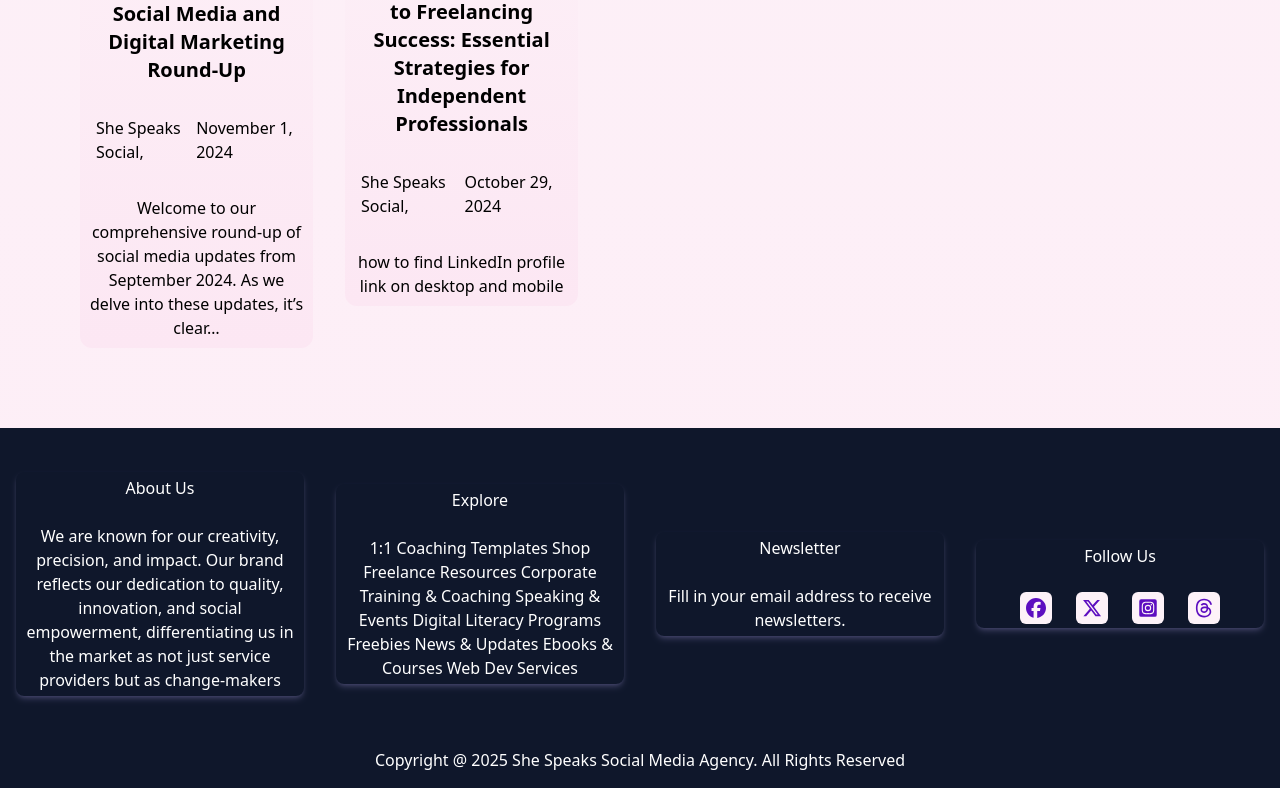
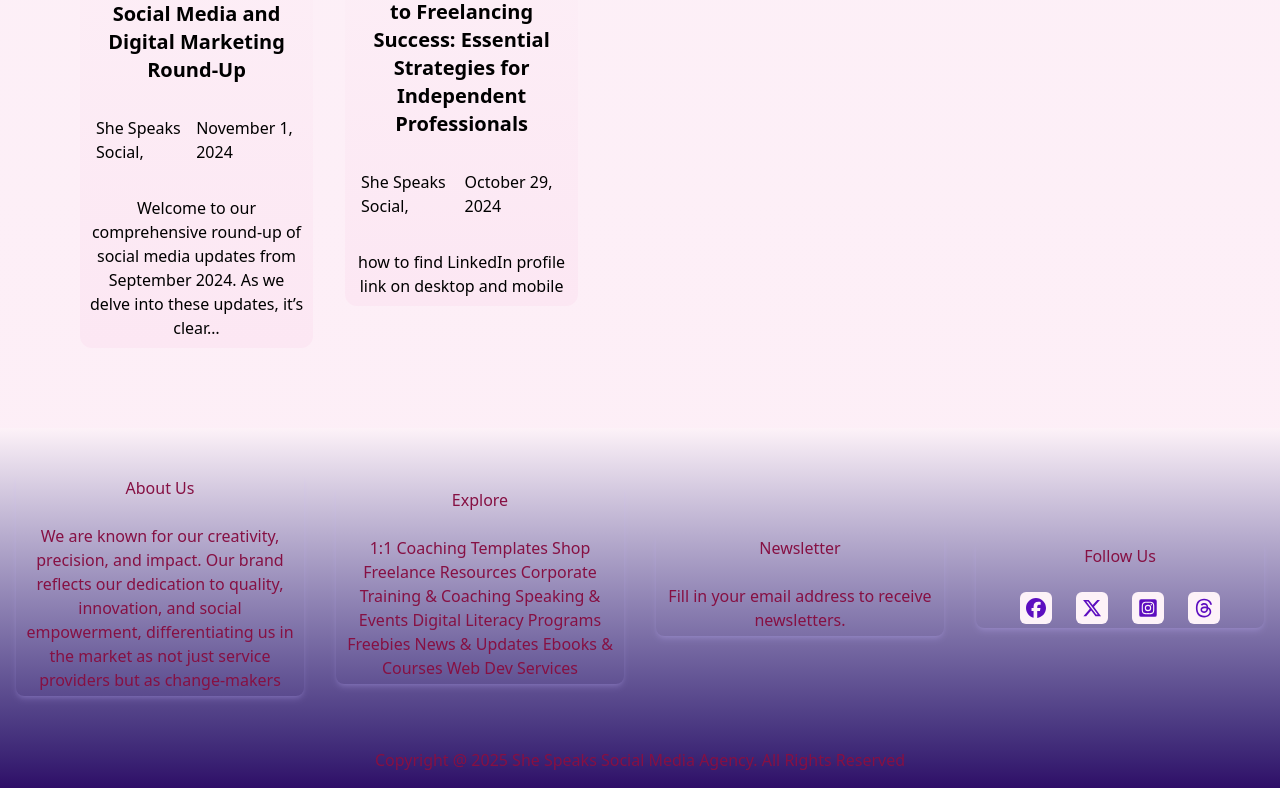
Before and after one commit to MatthewsRicky/shespeaksocial, a Next.js app: page /blog in a window 1280 px wide. Shown: the part 1716-2504 px from the top of the page. Built offline with nearby package versions, Linux system fonts and the light colour scheme.

Commit message:
more footer styling

```diff
--- a/components/Footer.tsx
+++ b/components/Footer.tsx
@@ -7,7 +7,7 @@ const Footer = () => {
 
 
 		<section
-			className="flex flex-col items-center gap-6 justify-center mx-0 bg-slate-900 text-white w-full">
+			className="flex flex-col items-center gap-6 justify-center mx-0 bg-linear-to-b from-pink-50 to-violet-950 text-pink-900 w-full">
 			<div className="flex flex-col items-center justify-center gap-6 my-4">
 				<div className="grid grid-cols-2 lg:grid-cols-4  gap-8 p-4 items-center justify-center">
 					<div className="flex flex-col items-center gap-6 px-2 py-1 text-center rounded-lg shadow-md shadow-violet-300/20 my-3">
```
